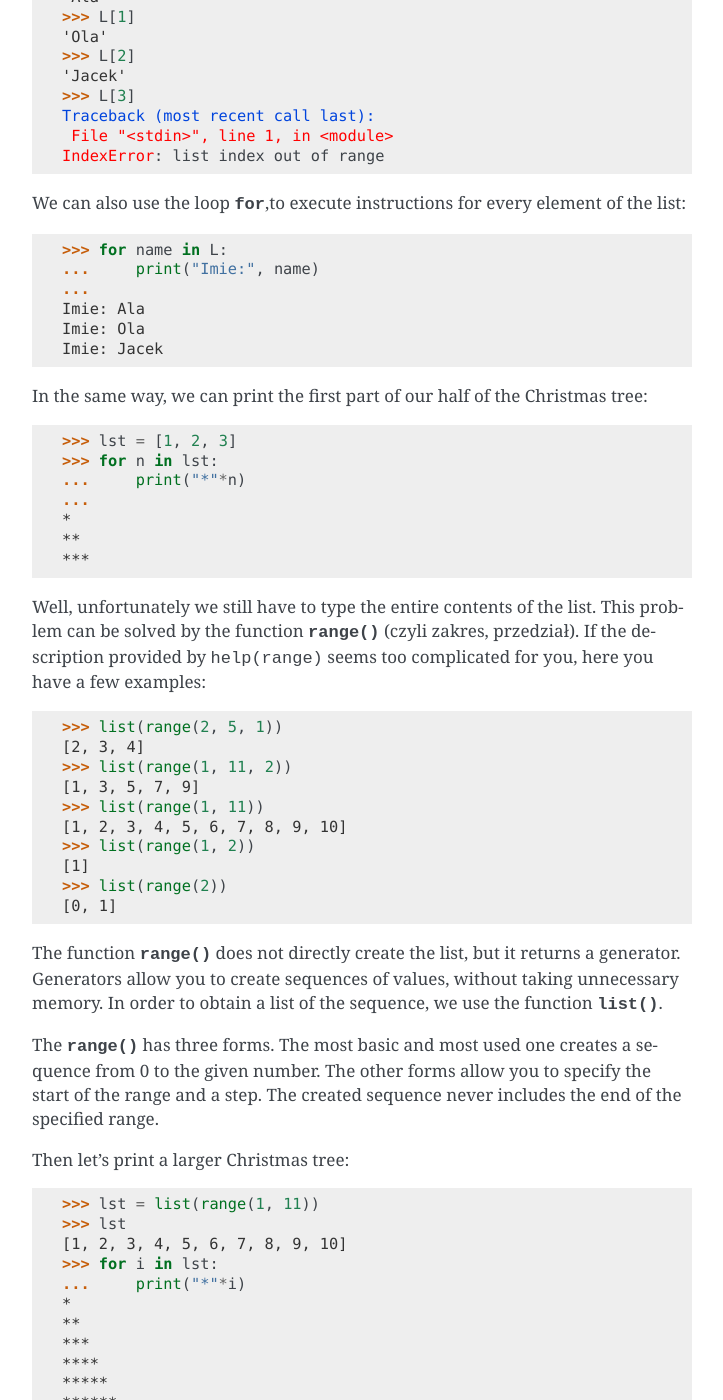
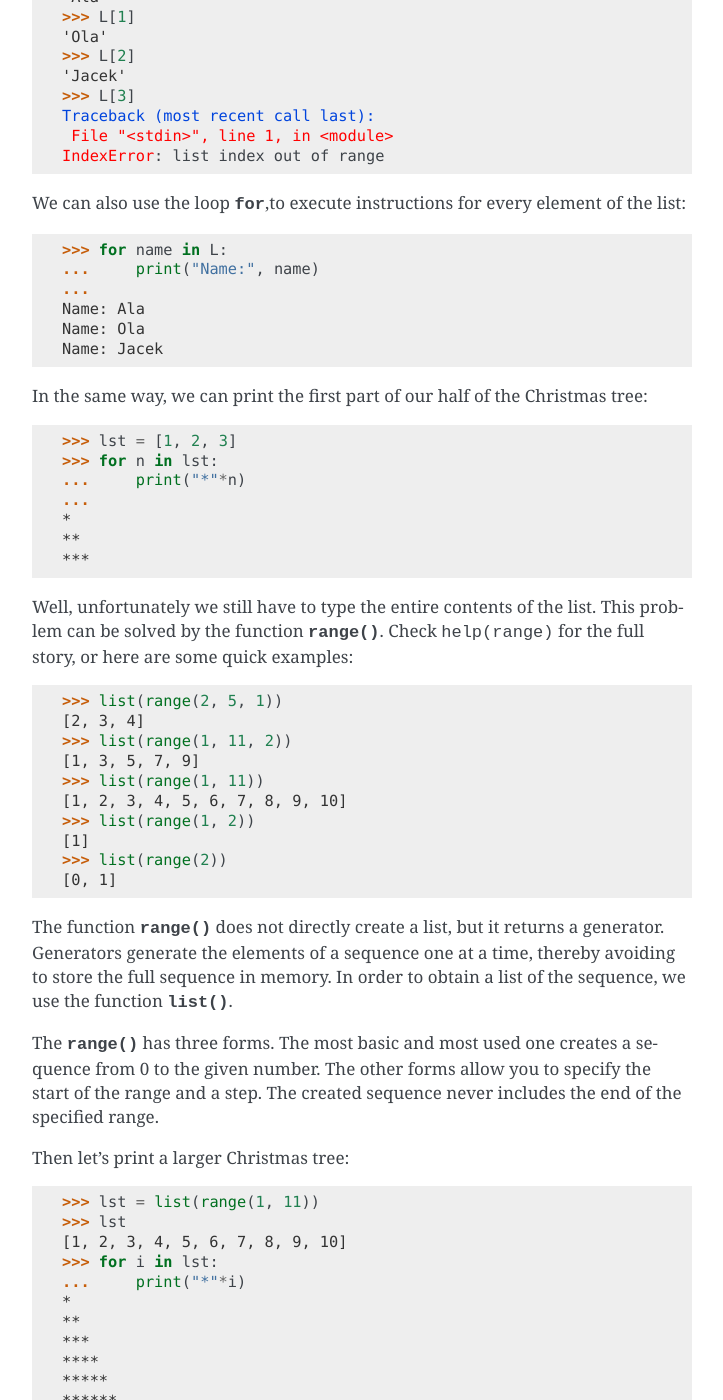
Before and after one commit to ggcarrots/django-carrots, a Sphinx documentation site: the page built from source/python_xmas_tree.rst, in a window 1280 px wide and 1400 px high, scrolled down 2538 px. Shown: the whole window, without its empty margins (388-1111 px from the left). Built offline with Sphinx 7.4.7, drawn with Linux system fonts in a browser that asks for light colours; formulas are drawn with MathJax 3; some of the changed text lies outside the part shown.

Commit message:
translations and reformulations

```diff
--- a/source/python_xmas_tree.rst
+++ b/source/python_xmas_tree.rst
@@ -46,10 +46,11 @@ such a repetitive activity that the program can do it for us.
 
 
 
-Lists and The ``for`` loop
+Lists and the ``for`` loop
 ==========================
 
-Loops will serve us to deal with such repetitive actions. Staying in the Christmas atmosphere, imagine for a moment that we are the Santa Claus and we have to deliver to everyone Christmas gifts.
+Loops will serve us to deal with such repetitive actions. Staying in the Christmas atmosphere,
+imagine for a moment that we are the Santa Claus and we have to deliver Christmas gifts to everyone.
 
 As you know, Santa has a list of people who deserve gifts. The simplest approach to guarantee that no
 one is omitted, will be to check sequentially the list and deliver their gifts to one after another.
@@ -71,8 +72,8 @@ Formatting of text above is not accidental. This is actually a disguised program
     print("All gifts delivered")
 
 Most of the things should look familiar to you. We are calling here two functions:
-:func:`people_who_deserve_gifts` i :func:`deliver_gift` - their functioning is known only by Santa
-Claus. Result of the first one can be named `gift_list`, so that we could refer to this value later (
+:func:`people_who_deserve_gifts` and :func:`deliver_gift` - their inner workings are only known by Santa
+Claus. The result of the first one can be named `gift_list`, so that we could refer to this value later (
 the same as described above).
 
 A new element is a loop itself, which consists of:
@@ -123,11 +124,11 @@ To preview a particular position of an element on the list (remember that we cou
 We can also use the loop :keyword:`for`,to execute instructions for every element of the list:
 
     >>> for name in L:
-    ...     print("Imie:", name)
+    ...     print("Name:", name)
     ...
-    Imie: Ala
-    Imie: Ola
-    Imie: Jacek
+    Name: Ala
+    Name: Ola
+    Name: Jacek
 
 In the same way, we can print the first part of our half of the Christmas tree:
 
@@ -140,8 +141,8 @@ In the same way, we can print the first part of our half of the Christmas tree:
     ***
 
 Well, unfortunately we still have to type the entire contents of the list. This problem can be solved
-by the function :func:`range` (czyli zakres, przedział). If the description provided by ``help(range)``
-seems too complicated for you, here you have a few examples:
+by the function :func:`range`. Check ``help(range)``
+for the full story, or here are some quick examples:
 
 
     >>> list(range(2, 5, 1))
@@ -155,10 +156,9 @@ seems too complicated for you, here you have a few examples:
     >>> list(range(2))
     [0, 1]
 
-The function :func:`range` does not directly create the list, but it returns a generator. Generators
-allow you to create sequences of values, without taking unnecessary memory. In order to obtain a  list
-of the sequence, we use the function
-:func:`list`.
+The function :func:`range` does not directly create a list, but it returns a generator. Generators
+generate the elements of a sequence one at a time, thereby avoiding to store the full sequence in memory.
+In order to obtain a list of the sequence, we use the function :func:`list`.
 
 The :func:`range` has three forms. The most basic and most used one creates a sequence from 0 to the
 given number. The other forms allow you to specify the start of the range and a step. The created
@@ -245,7 +245,7 @@ at least not exactly the way we would like functions to solve them.
 Sometimes we must solve a problem on our own. If it occurs often in our program, it would be nice to
 have a function that solves it for us.
 
-Python gives us the opportunity:
+We can do it like this in Python:
 
     >>> def print_triangle(n):
     ...     for size in range(1, n+1):
@@ -269,7 +269,7 @@ Let's have a closer look at the function :func:`print_triangle`::
             print(size*"*")
 
 The definition of a function always starts with the word :keyword:`def`. Next, we give the name to our
-function. In brackets we indicate what names should be given to its arguments when the function is
+function. Between the parenthesizes, we indicate what names should be given to its arguments when the function is
 called. In the following lines we provide instructions to be executed when we use the function.
 
 
```
Also changed, not shown: other parts of source/python_xmas_tree.rst (+4 -4 lines).
